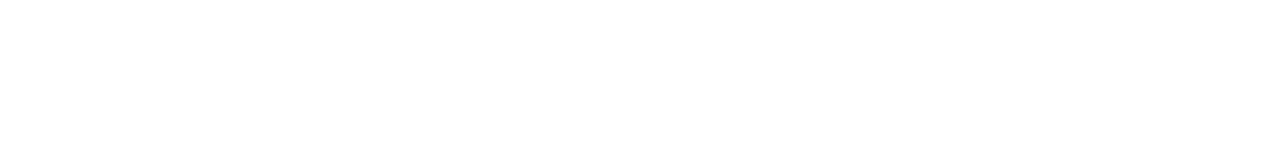
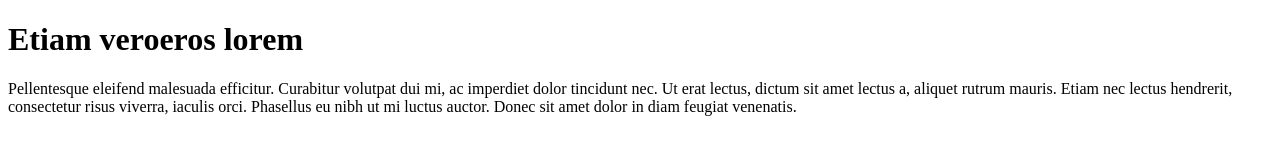
Before and after one commit to Diego2301/testing, a plain HTML site: page index.html in a window 1280 px wide. Drawn offline with Linux system fonts and the light colour scheme.

Commit message:
añadi un footer dentro del body

```diff
--- a/index.html
+++ b/index.html
@@ -7,6 +7,12 @@
     <title>Document</title>
 </head>
 <body>
+   <footer>
+    <div class="footer">
+        <h1>Etiam veroeros lorem</h1>
+        <p>Pellentesque eleifend malesuada efficitur. Curabitur volutpat dui mi, ac imperdiet dolor tincidunt nec. Ut erat lectus, dictum sit amet lectus a, aliquet rutrum mauris. Etiam nec lectus hendrerit, consectetur risus viverra, iaculis orci. Phasellus eu nibh ut mi luctus auctor. Donec sit amet dolor in diam feugiat venenatis.</p>
+    </div>
+</footer>
+</body>
 
-</body>
 </html>
--- a/style.css
+++ b/style.css
@@ -0,0 +1,3 @@
+.footer{
+    text-align: center;
+}
```
